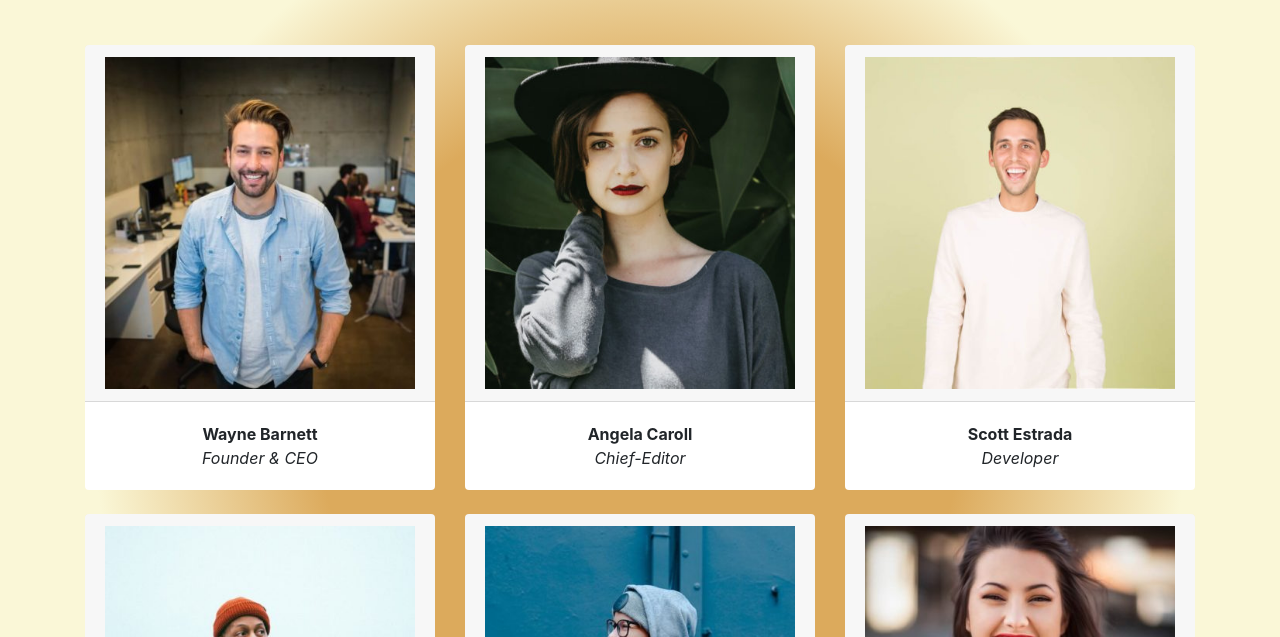
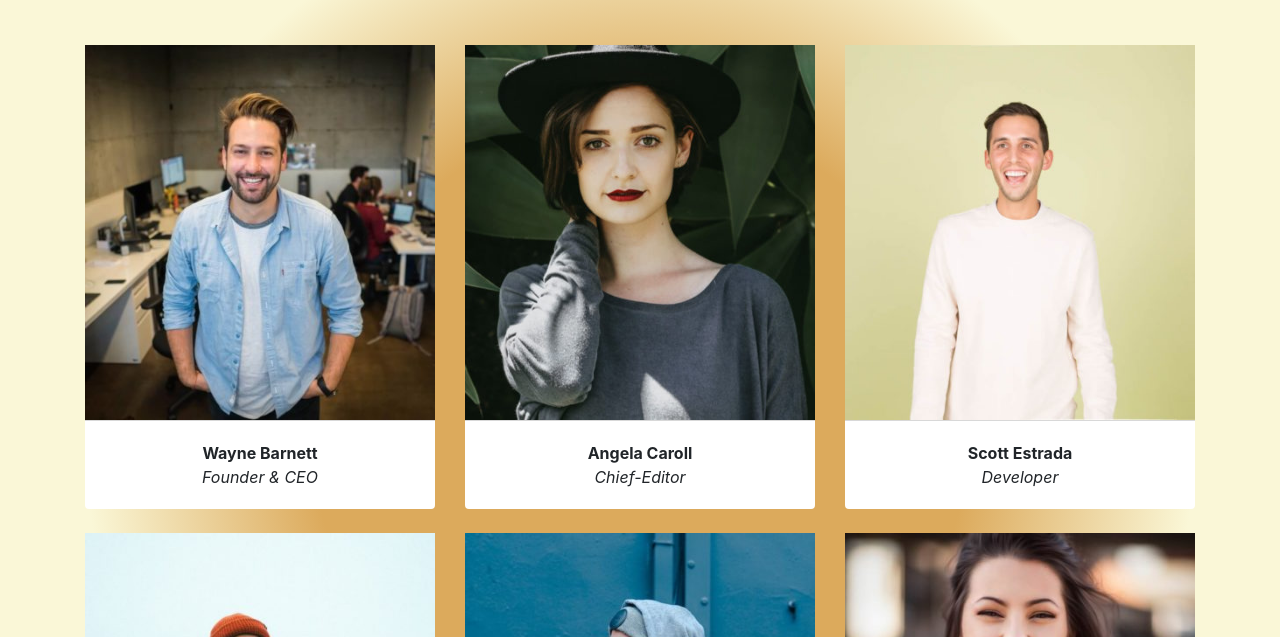
Before and after one commit to Andrea-Calligari/js-our-team, a plain HTML site: page index.html in a window 1280 px wide. Shown: the part 163-800 px from the top of the page. Drawn offline with nearby package versions, Linux system fonts and the light colour scheme.

Commit message:
ADD: padding-0-cardheader

```diff
--- a/js/app.js
+++ b/js/app.js
@@ -72,7 +72,7 @@ for( let j = 0; j < team.length; j++){
     rowElem.innerHTML += `
     <div class="col-4 mb-4">
         <div class="card border-0 text-center">
-            <div class="card-header">
+            <div class="card-header p-0">
                 <img src="${membro.foto}" alt="">
             </div>
             <div class="card-body d-flex flex-column ">
```
Also changed, not shown: css/style.css (line endings or trailing spaces).
